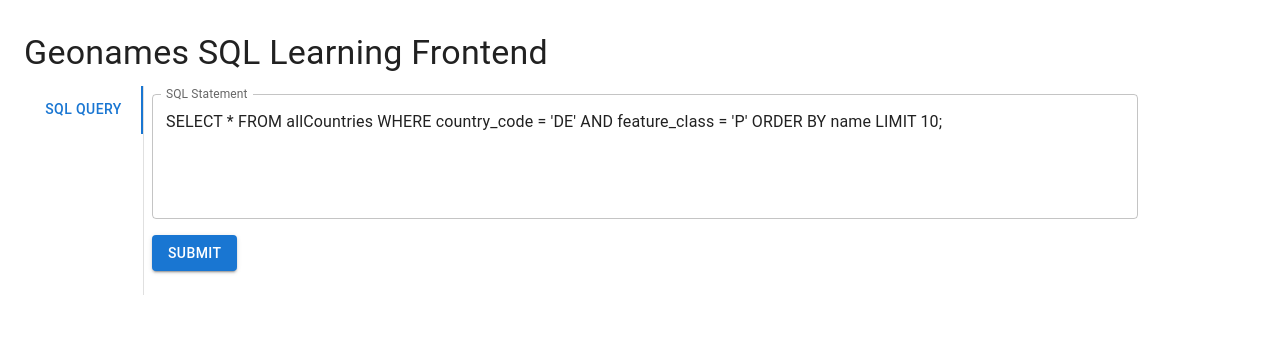
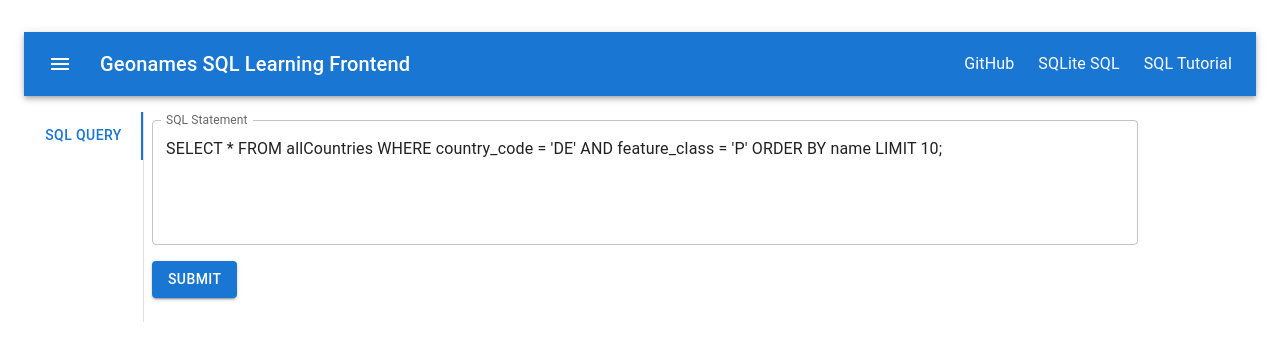
Before and after one commit to mf-iu/geodb, a React (Vite) app in the folder frontend/: page / in a window 1280 px wide. Shown: the top 340 px of the page. Built offline with nearby package versions, Linux system fonts and the light colour scheme.

Commit message:
[frontend] Add toolbar with links to documentation

```diff
--- a/frontend/src/App.tsx
+++ b/frontend/src/App.tsx
@@ -1,16 +1,15 @@
 import Container  from "@mui/material/Container";
 import Typography from "@mui/material/Typography";
 
-import TabBook from "./components/TabBook";
+import MainMenuBar from "./components/MainMenuBar";
+import TabBook     from "./components/TabBook";
 
 // - - - - - - - - - - - - - - - - - - - - - - - - - - - - - - - - - - - - - - - - - - - - - - - - -
 
 export default function App() {
     return (
         <Container maxWidth={true} sx={{ mt: 4 }}>
-            <Typography variant="h4" gutterBottom>
-                Geonames SQL Learning Frontend
-            </Typography>
+            <MainMenuBar />
 
             <TabBook />
         </Container>
--- /dev/null
+++ b/frontend/src/components/MainMenuBar.tsx
@@ -0,0 +1,39 @@
+import AppBar     from '@mui/material/AppBar';
+import Box        from '@mui/material/Box';
+import IconButton from '@mui/material/IconButton';
+import Link       from '@mui/material/Link';
+import MenuIcon   from '@mui/icons-material/Menu';
+import Toolbar    from '@mui/material/Toolbar';
+import Typography from '@mui/material/Typography';
+
+// - - - - - - - - - - - - - - - - - - - - - - - - - - - - - - - - - - - - - - - - - - - - - - - - -
+
+export default function MainMenuBar() {
+    return (
+        <Box sx={{ mb: 2, flexGrow: 1 }}>
+            <AppBar position="static">
+                <Toolbar>
+                    <IconButton size="large" edge="start" color="inherit" aria-label="menu" sx={{ mr: 2 }}>
+                        <MenuIcon />
+                    </IconButton>
+
+                    <Typography variant="h6" component="div" sx={{ mr: 3, flexGrow: 1 }}>
+                        Geonames SQL Learning Frontend
+                    </Typography>
+
+                    <Link href="https://github.com/mf-iu/geodb.git" target="_blank" color="inherit" underline="hover" sx={{ mr: 3 }}>
+                        GitHub
+                    </Link>
+
+                    <Link href="https://sqlite.org/lang.html" target="_blank" color="inherit" underline="hover" sx={{ mr: 3 }}>
+                        SQLite SQL
+                    </Link>
+
+                    <Link href="https://www.w3schools.com/sql/" target="_blank" color="inherit" underline="hover">
+                        SQL Tutorial
+                    </Link>
+                </Toolbar>
+            </AppBar>
+        </Box>
+    );
+}
```
